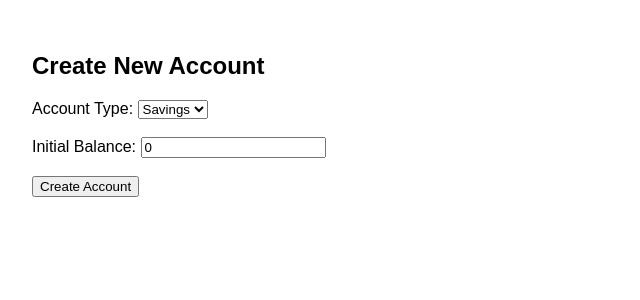
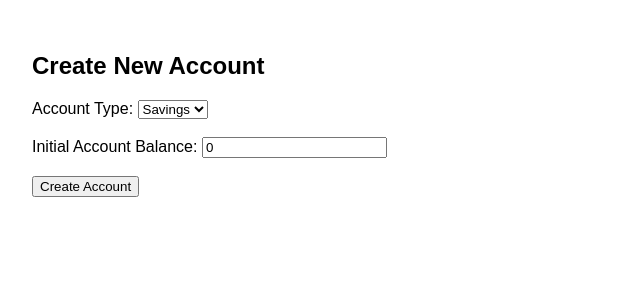
Before and after one commit to Pyhon-tut/test, a Flask app: page /createaccount in a window 1280 px wide. Shown: the part 50-350 px from the top of the page, without its empty margins (0-640 px from the left). Run offline with Flask 3, Linux system fonts and the light colour scheme.

Commit message:
update a template

```diff
--- a/templates/create_account.html
+++ b/templates/create_account.html
@@ -11,7 +11,7 @@
         <option value="cur">Current</option>
     </select>
     <br><br>
-    <label for="balance">Initial Balance:</label>
+    <label for="balance">Initial Account Balance:</label>
     <input type="number" name="balance" id="balance" min="0" step="0.01" value="0" required>
     <br><br>
     <button type="submit">Create Account</button>
```
